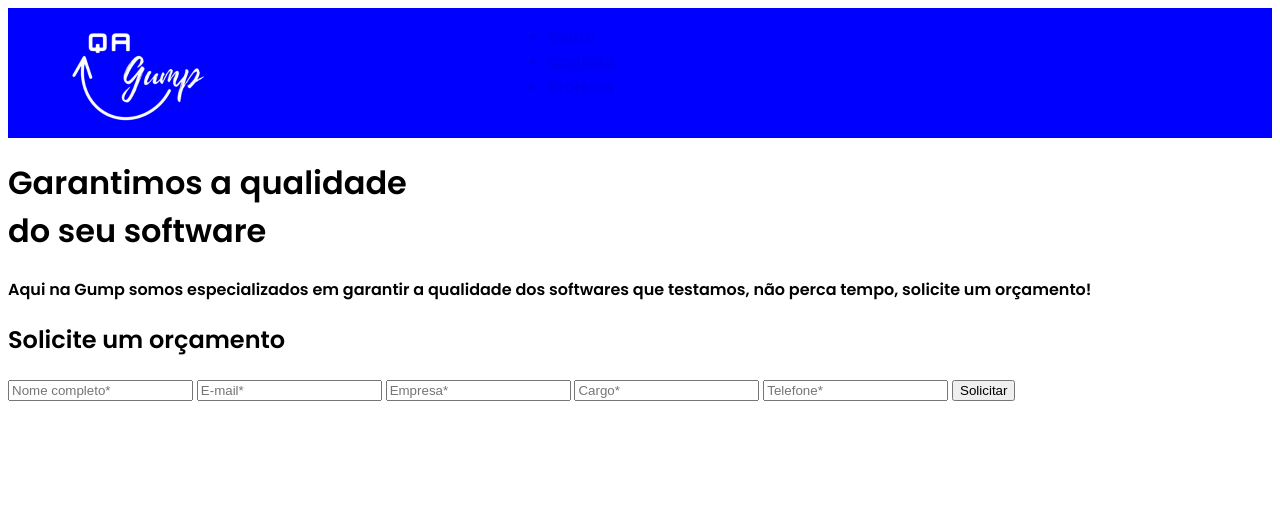
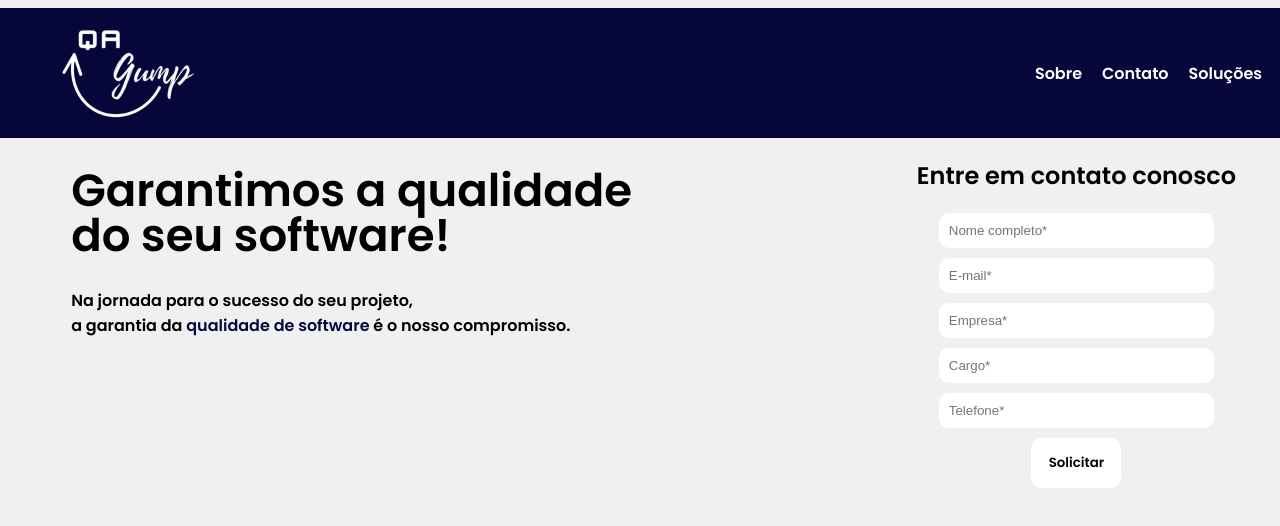
Before and after one commit to marcofigueiredo224/landing_gump, a plain HTML site: page index.html in a window 1280 px wide. Drawn offline with Linux system fonts and the light colour scheme.

Commit message:
alterações

```diff
--- a/estilo.css
+++ b/estilo.css
@@ -6,5 +6,5 @@
 
   body{
     font-family: "poppins";
-    background-color: white;
+    background-color: rgb(240, 240, 240);
 }
--- a/index.html
+++ b/index.html
@@ -13,9 +13,9 @@
         </div>
         <div class="menu">
             <ul class="cabecalho_menu">
-                <a href="#"><li calss="menu_lista">Sobre</li></a>
-                <a href="#"><li calss="menu_lista">Contato</li></a>
-                <a href="#"><li calss="menu_lista">Projetos</li></a>
+                <a href="#"><li class="menu_lista">Sobre</li></a>
+                <a href="#"><li class="menu_lista">Contato</li></a>
+                <a href="#"><li class="menu_lista">Soluções</li></a>
             </ul>
         </div>
     </header>
@@ -28,20 +28,18 @@
 
 
     <main class="conteudo-page">
-
-
         <div class="conteudo_textos">
-         <h1 class="texto-principal">Garantimos a qualidade <br>do seu software</h1>
-        <p class="subtitulo">Aqui na Gump somos especializados em garantir a qualidade dos softwares que testamos, não perca tempo, solicite um orçamento!  </p>
+         <h1 class="texto-principal">Garantimos a qualidade <br>do seu software!</h1>
+        <p class="subtitulo">Na jornada para o sucesso do seu projeto, <br> a garantia da <span>qualidade de software</span> é o nosso compromisso.</p>
         </div>
         <div class="conteudo_form">
             <form class="conteudo_formulario">
-                <h2 class="formulario_titulo">Solicite um orçamento</h2>
-                <input class="formularios_campos" type="text" required placeholder="Nome completo*">
+                <h2 class="formulario_titulo">Entre em contato conosco</h2>
+                <input class="formularios_campos" type="text"  required placeholder="Nome completo*">
                 <input class="formularios_campos" type="email" required placeholder="E-mail*">
-                <input class="formularios_campos" type="text" required placeholder="Empresa*">
-                <input class="formularios_campos" type="text" required placeholder="Cargo*">
-                <input class="formularios_campos" type="text" required placeholder="Telefone*">
+                <input class="formularios_campos" type="text"  required placeholder="Empresa*">
+                <input class="formularios_campos" type="text"  required placeholder="Cargo*">
+                <input class="formularios_campos" type="text"  required placeholder="Telefone*">
                 <input class="formularios_botao" type="submit" required value="Solicitar">
 
             </form>
--- a/stylo/header.css
+++ b/stylo/header.css
@@ -1,12 +1,28 @@
-.cabecalho{
+/* Estilos do cabeçalho */
+.cabecalho {
     display: flex;
-    flex-direction: row;
-    background-color: blue;
+    justify-content: space-between;
+    align-items: center;
+    background-color: rgb(6, 6, 59);
     max-height: 130px;
-    margin: 0 0 0 0;
+    margin-top: 0; /* Remova a margem superior */
+    margin-left: -10px; /* Remova a margem esquerda */
+    margin-right: -10px; /* Remova a margem direita */
 }
 
-.cabecalho_img{
+.cabecalho_img {
     width: 50%;
-    margin-top: -10%;
+    margin-top: 4%;
 }
+
+.cabecalho_menu {
+    list-style: none;
+    display: flex;
+    gap: 20px; /* Espaçamento entre os itens do menu */
+    margin-right: 20px; /* Ajuste a margem esquerda para mover o menu para a esquerda */
+}
+
+.cabecalho_menu a {
+    text-decoration: none;
+    color: white;
+}
--- a/stylo/main.css
+++ b/stylo/main.css
@@ -0,0 +1,49 @@
+.conteudo-page{
+    display: flex;
+    justify-content: space-between;
+    margin-left: 5%;
+}
+
+.texto-principal{
+    font-size: 45px;
+    line-height: 45px;
+}
+
+.conteudo_form{
+    margin-right: 3%;
+}
+
+.conteudo_formulario {
+    display: flex;
+    flex-direction: column;
+    align-items: center;
+    text-align: center;
+}
+
+
+.formularios_campos{
+    border-radius: 10px;
+    border: none;
+    padding: 10px;
+    width: 80%;
+    margin-bottom: 10px;
+}
+
+.formularios_botao{
+    border-radius: 10px;
+    border: none;
+    padding: 15px;
+    background-color: white;
+    width: 90px;
+    font-family: "poppins";
+}
+
+.formularios_botao:hover{
+    background-color: rgb(7, 7, 66);
+    color: white;
+    cursor: pointer;
+}
+
+span{
+    color: rgb(7, 7, 66);
+}
```
